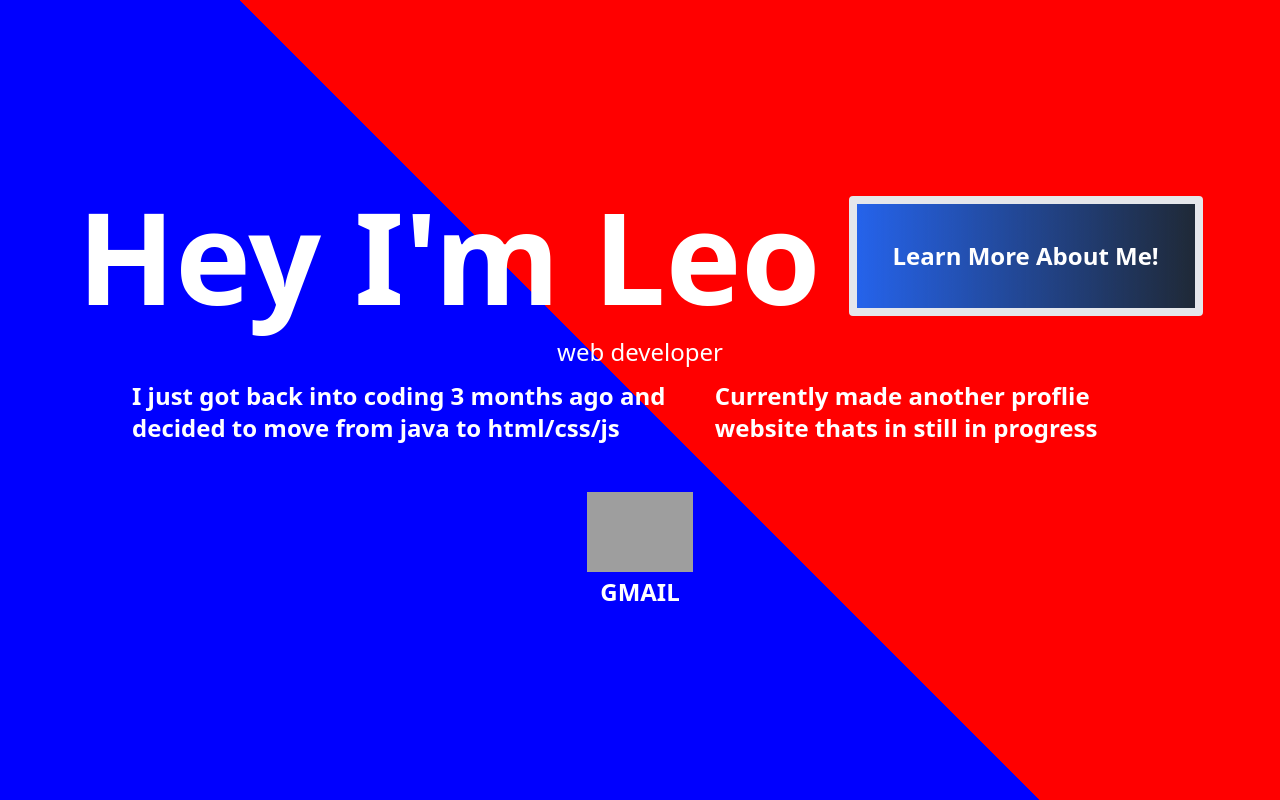
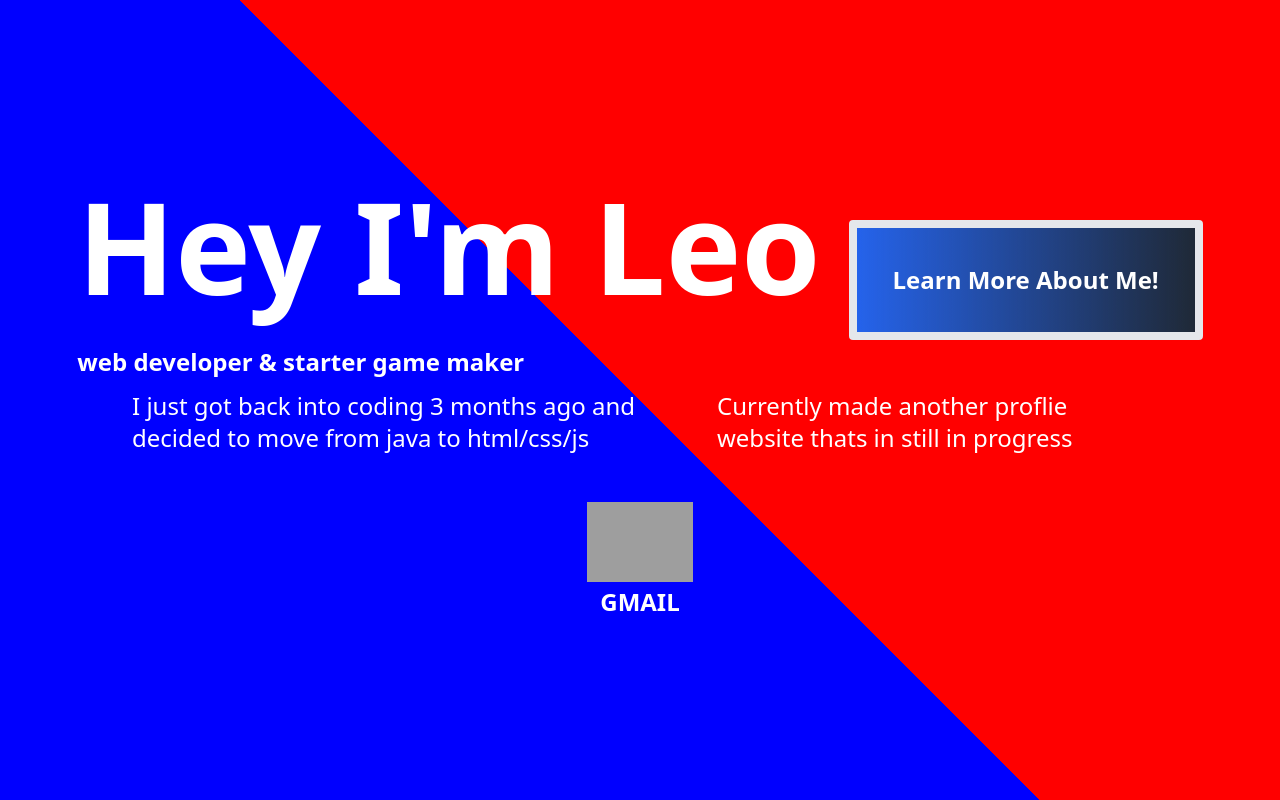
Before and after one commit to deleoyoyo/profile, a plain HTML site: page index.html in a window 1280 px wide. Drawn offline with nearby package versions, Linux system fonts and the light colour scheme; grey boxes are pictures that could not be loaded.

Commit message:
changed second text

```diff
--- a/index.html
+++ b/index.html
@@ -9,7 +9,11 @@
 
     <!-- Container for "Hey Im kei" and button side by side -->
     <div class="flex items-center space-x-7 font-bold">
-      <span class="text-9xl">Hey I'm Leo</span>
+      <div class="flex flex-col">
+        <span class="text-9xl">Hey I'm Leo</span>
+        <span class="text-2xl mt-9">web developer & starter game maker</span>
+      </div>
+
       <a href="http://127.0.0.1:3000/profolio.html" target="_blank" rel="noopener noreferrer"
          class="px-9 py-9 bg-gray-800 rounded hover:bg-gray-700 transition bg-gradient-to-r
          from-blue-600 to-lightblue-800 text-white font-bold text-2xl border-8 border-darkblue-600">
@@ -18,11 +22,10 @@
     </div>
 
     <!-- "web developer" text below -->
-    <span class="text-2xl block mt-4">web developer</span>
 
     <div class="w-full max-w-5xl flex justify-between mt-3 px-1">
-      <span class="text-2xl font-bold">I just got back into coding 3 months ago and decided to move from java to html/css/js</span>
-      <span class="text-2xl font-bold">Currently made another proflie website thats in still in progress</span>
+      <span class="text-2xl">I just got back into coding 3 months ago and decided to move from java to html/css/js</span>
+      <span class="text-2xl">Currently made another proflie website thats in still in progress</span>
     </div>
 
     <img src="https://logos-world.net/wp-content/uploads/2020/11/Gmail-Logo.png"
```
